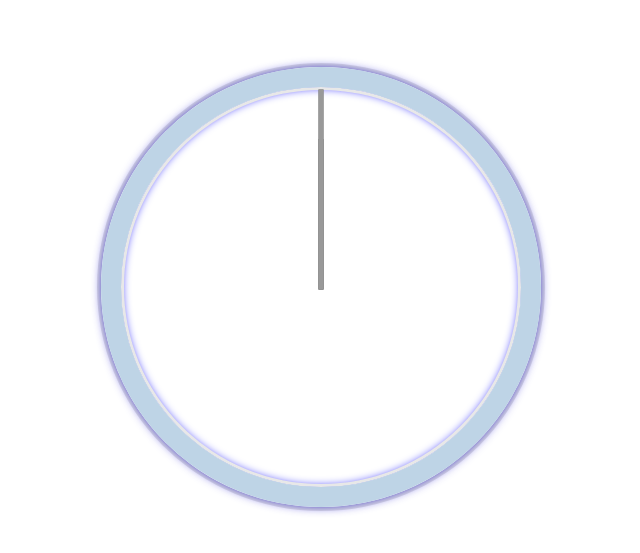
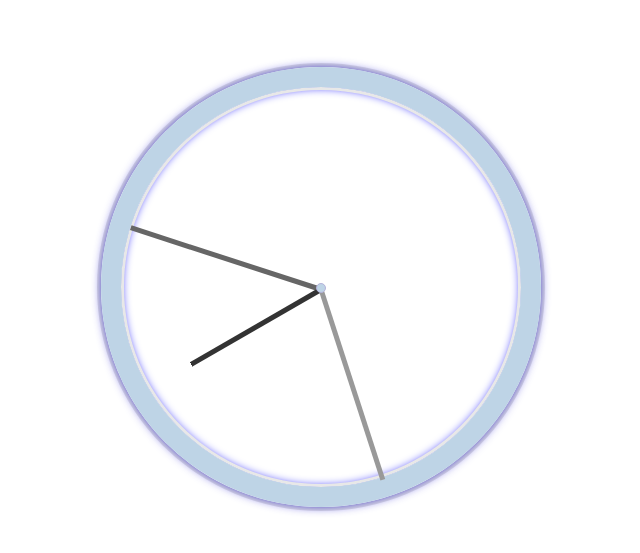
Before and after one commit to xevenheaven/JS30-02Clock, a plain HTML site: page index.html in a window 1280 px wide. Shown: the part 113-666 px from the top of the page, without its empty margins (319-959 px from the left). Drawn offline with Linux system fonts and the light colour scheme.

Commit message:
Add script to animate clock face according to real time
- Style clock center

```diff
--- a/index.html
+++ b/index.html
@@ -5,16 +5,18 @@
 	<title>Clock</title>
 
 	<link rel="stylesheet" type="text/css" href="./styles.css" />
+	<script type="text/javascript" src="./script.js"></script>
 </head>
 
 <body>
 
 	<div class="clock">
 		<div class="clock-face">
+			<div class="hand second-hand"></div>
+			<div class="hand minute-hand"></div>
 			<div class="hand hour-hand"></div>
-			<div class="hand minute-hand"></div>
-			<div class="hand second-hand"></div>
 		</div>
+		<div class="clock-center"></div>
 	</div>
 
 </body>
--- /dev/null
+++ b/script.js
@@ -0,0 +1,42 @@
+function tick() {
+	const now = new Date();
+
+	const seconds = now.getSeconds();
+	const secondsDeg = ((seconds / 60) * 360) + 90;
+
+	const minutes = now.getMinutes();
+	const minutesDeg = ((minutes / 60) * 360) + 90;
+
+	const hours = now.getHours();
+	const hoursDeg = ((hours / 24) * 360) + 90;
+
+	const hand = document.querySelector('.hand');
+	const secondHand = document.querySelector('.second-hand');
+	const minuteHand = document.querySelector('.minute-hand');
+	const hourHand = document.querySelector('.hour-hand');
+
+	if (secondsDeg === 90) {
+		secondHand.style.transition = 'none';
+	} else if (secondHand && secondHand.style.transition) {
+		secondHand.style.transition = '';
+	}
+
+	if (minutesDeg === 90) {
+		minuteHand.style.transition = 'none';
+	} else if (minuteHand && minuteHand.style.transition) {
+		minuteHand.style.transition = '';
+	}
+
+	if (hoursDeg === 90) {
+		hourHand.style.transition = 'none';
+	} else if (hourHand && hourHand.style.transition) {
+		hourHand.style.transition = '';
+	}
+
+	secondHand.style.transform = 'rotate(' + secondsDeg + 'deg)';
+	minuteHand.style.transform = 'rotate(' + minutesDeg + 'deg)';
+	hourHand.style.transform = 'rotate(' + hoursDeg + 'deg)';
+}
+
+setInterval(tick, 1000);
+tick();
--- a/styles.css
+++ b/styles.css
@@ -28,6 +28,20 @@ body {
 		0 0 10px rgba(41, 33, 212, 0.82);
 }
 
+.clock-center {
+	position: relative;
+	width: 0.8rem;
+	height: 0.8rem;
+	top: 49%;
+
+	margin-left: auto;
+	margin-right: auto;
+
+	border: 0.5px solid #B5B3DB;
+	border-radius: 50%;
+	background: #BED4E6;
+}
+
 .hand {
 	position: absolute;
 	background: #666666;
@@ -37,10 +51,12 @@ body {
 
 	transform-origin: 100%;
 	transform: rotate(90deg);
+	transition: all 0.05s;
+	transition-timing-function: cubic-bezier(0.1, 2.5, 0.6, 1);
 }
 
 .hand.hour-hand {
-	background: linear-gradient(90deg, transparent 25%, #666666 25%);
+	background: linear-gradient(90deg, transparent 25%, #333333 25%);
 }
 
 .hand.second-hand {
```
